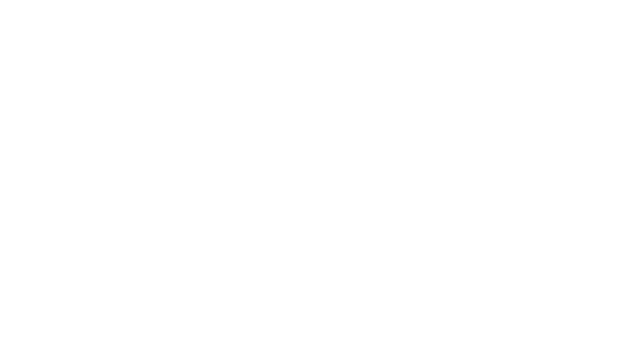
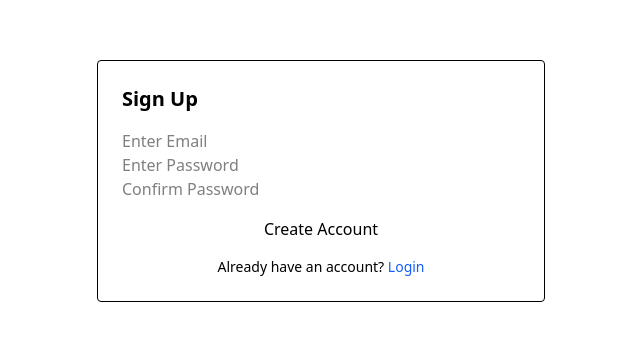
Before and after one commit to git4ruby/my_sms_messenger_frontend, a Vue app: page /signup in a window 1280 px wide. Before the commit this address had no page. Shown: the part 219-560 px from the top of the page, without its empty margins (319-959 px from the left). Built offline with nearby package versions, Linux system fonts and the light colour scheme.

Commit message:
Create signup page and store token in store

```diff
--- a/src/router/index.js
+++ b/src/router/index.js
@@ -2,10 +2,12 @@ import { createRouter, createWebHistory } from "vue-router";
 import Login from "@/views/Login.vue";
 import Messages from "@/views/Messages.vue";
 import SendMessage from "@/views/SendMessage.vue";
+import Signup from "@/views/Signup.vue";
 
 const routes = [
   { path: "/", redirect: "/login", meta: { guestOnly: true } },
   { path: "/login", component: Login, meta: { guestOnly: true } },
+  { path: "/signup", component: Signup, meta: { guestOnly: true } },
   { path: "/messages", component: Messages, meta: { requiresAuth: true } },
   { path: "/send", component: SendMessage, meta: { requiresAuth: true } },
 ];
--- a/src/services/auth.js
+++ b/src/services/auth.js
@@ -6,14 +6,15 @@ export async function login(email, password) {
   });
 
   const authHeader = response.headers["authorization"];
+  let token = null;
 
   if (authHeader) {
-    const token = authHeader.replace("Bearer ", "").trim();
-    localStorage.setItem("jwt", token);
-    console.log("Saved JWT:", token);
+    token = authHeader.replace("Bearer ", "").trim();
   }
-
-  return response;
+  return {
+    token,
+    user: response.data?.user || null,
+  };
 }
 
 export async function signup(email, password) {
--- a/src/views/Login.vue
+++ b/src/views/Login.vue
@@ -2,14 +2,18 @@
 import { ref } from 'vue'
 import { login } from '@/services/auth'
 import { useRouter } from 'vue-router';
+import { useUserStore } from '@/store/user';
 
-const email = ref('')
-const password = ref('')
-const router = useRouter()
+const email = ref('');
+const password = ref('');
+const router = useRouter();
+const userStore = useUserStore();
 
 async function handleLogin() {
   try {
-    await login(email.value, password.value)
+    const { token, user } = await login(email.value, password.value);
+    if (!token) throw new Error("No token");
+    userStore.setUser(user, token);
     router.push('/messages')
   } catch (error) {
     alert("Invalid credentials")
@@ -20,6 +24,7 @@ async function handleLogin() {
 <template>
   <div class="min-h-screen flex items-center justify-center">
     <div class="w-full max-w-sm p-6 bg-white rounded-xl shadow">
+      <h1 class="text-2xl font-bold mb-4 bg-gray-200 text-center">Welcome to SMS Messenger</h1>
       <h1 class="text-2xl font-bold mb-4 text-center">Login</h1>
       <input v-model="email" type="email" placeholder="Enter your email" class="w-full mb-3 p-2 border rounded" />
       <input v-model="password" type="password" placeholder="Enter your password"
@@ -27,6 +32,9 @@ async function handleLogin() {
       <button @click="handleLogin" class="w-full bg-blue-600 text-white py-2 rounded hover:bg-blue-700">
         Login
       </button>
+      <button @click="router.push('/signup')" class="w-full bg-blue-600 text-white py-2 mt-4 rounded hover:bg-blue-700">
+        Signup
+      </button>
     </div>
   </div>
 </template>
--- /dev/null
+++ b/src/views/Signup.vue
@@ -0,0 +1,55 @@
+<template>
+  <div class="min-h-screen flex items-center justify-center">
+    <div class="w-full max-w-md p-6 border rounded">
+      <h1 class="text-xl font-bold mb-4">Sign Up</h1>
+      <input v-model="email" class="input" placeholder="Enter Email" /> <br />
+      <input v-model="password" type="password" class="input" placeholder="Enter Password" /> <br />
+      <input v-model="passwordConfirmation" type="password" class="input" placeholder="Confirm Password" />
+      <p v-if="success" class="text-green-600 mt-2">{{ success }}</p>
+      <p v-if="error" class="text-red-500 mt-2">{{ error }}</p>
+      <button class="btn-primary mt-4 w-full" @click="signup">
+        Create Account
+      </button>
+      <p class="mt-4 text-sm text-center">
+        Already have an account?
+        <router-link to="/login" class="text-blue-600">Login</router-link>
+      </p>
+    </div>
+  </div>
+</template>
+
+<script setup>
+import { ref } from "vue";
+import { useRouter } from "vue-router";
+import api from "@/services/api";
+
+const email = ref("");
+const password = ref("");
+const passwordConfirmation = ref("");
+const error = ref("");
+const success = ref("");
+
+const router = useRouter();
+
+const signup = async () => {
+  error.value = ""
+  try {
+    const res = await api.post("/users", {
+      user: {
+        email: email.value,
+        password: password.value,
+        password_confirmation: passwordConfirmation.value
+      }
+    });
+
+    success.value = "Account created successfully. Redirecting to login page";
+    setTimeout(() => {
+      router.push("/login")
+    }, 2000);
+  } catch (e) {
+    error.value =
+      e.response?.data?.errors?.join(",") ||
+      "Signup failed"
+  }
+}
+</script>
```
